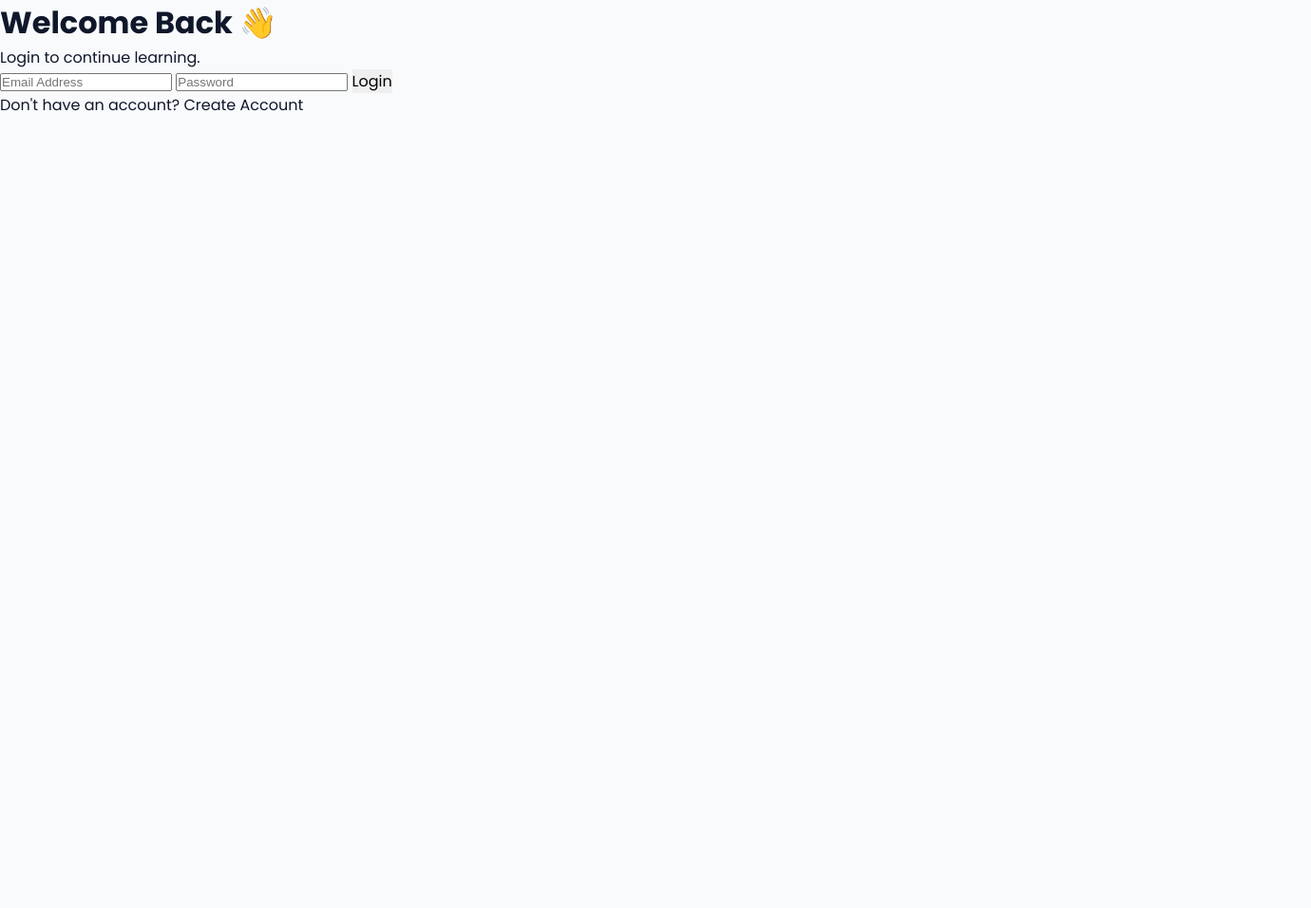
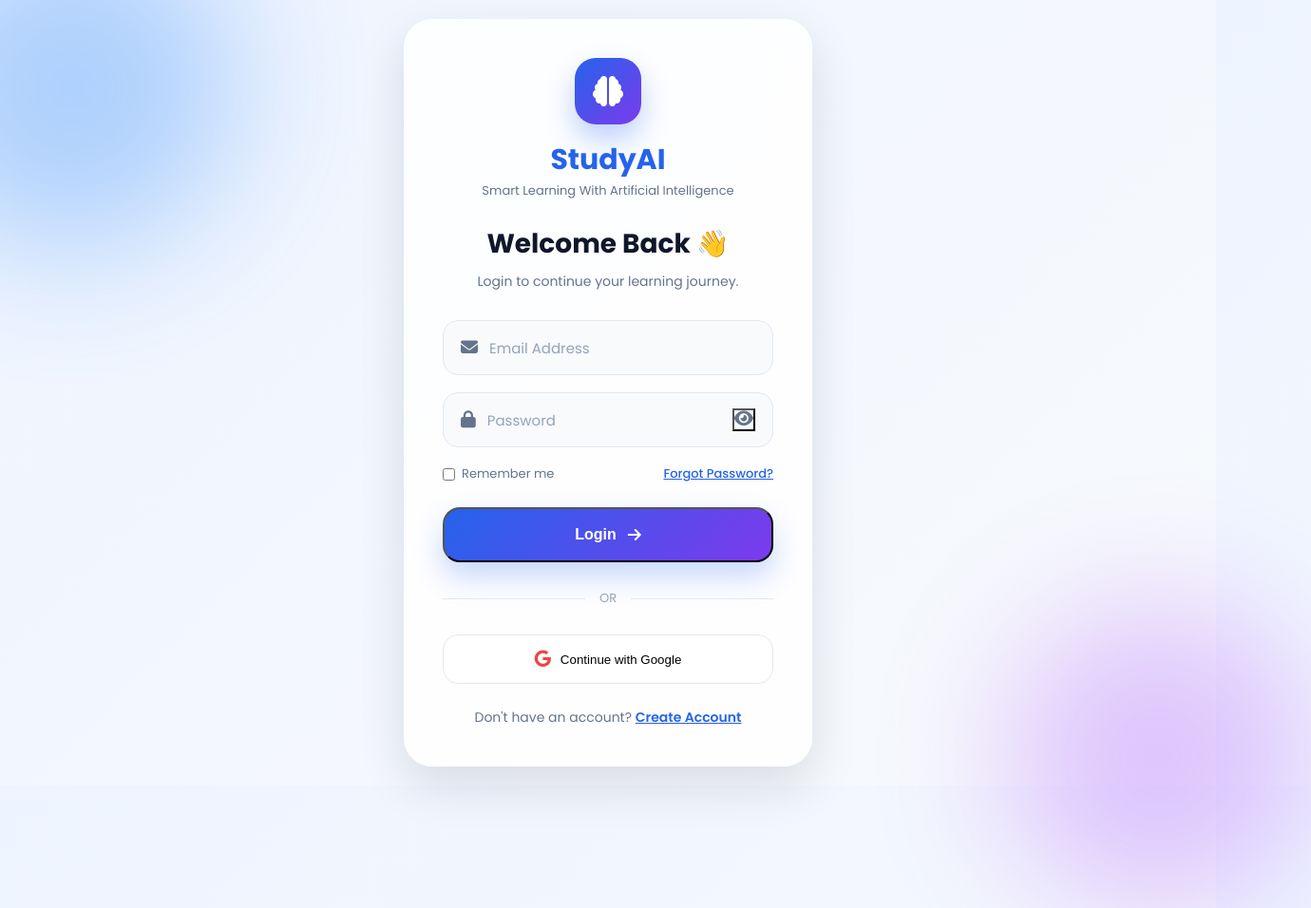
Before and after one commit to www-abubakar/HALEX.V1, a plain HTML site: page pages/login.html in a window 1280 px wide. Shown: the whole page at 95% size, 1380 px wide, since content can reach past the window. Before the commit the page ends 800 px from the top, so only its background shows below. Drawn offline with Linux system fonts and the light colour scheme.

Commit message:
Update login.html

```diff
--- a/pages/login.html
+++ b/pages/login.html
@@ -2,60 +2,323 @@
 <html lang="en">
 
 <head>
-  <meta charset="UTF-8">
-  <meta name="viewport" content="width=device-width, initial-scale=1.0">
-  <title>Login | StudyAI</title>
 
-  <link rel="preconnect" href="https://fonts.googleapis.com">
-  <link rel="preconnect" href="https://fonts.gstatic.com" crossorigin>
+<meta charset="UTF-8">
 
-  <link href="https://fonts.googleapis.com/css2?family=Poppins:wght@300;400;500;600;700&display=swap" rel="stylesheet">
+<meta name="viewport" content="width=device-width, initial-scale=1.0">
 
-  <link rel="stylesheet" href="../style.css">
+
+<title>
+Login | StudyAI
+</title>
+
+
+
+<link rel="preconnect" href="https://fonts.googleapis.com">
+
+<link rel="preconnect" href="https://fonts.gstatic.com" crossorigin>
+
+
+<link href="https://fonts.googleapis.com/css2?family=Poppins:wght@300;400;500;600;700;800&display=swap" rel="stylesheet">
+
+
+
+<link rel="stylesheet"
+href="https://cdnjs.cloudflare.com/ajax/libs/font-awesome/6.7.2/css/all.min.css">
+
+
+
+<link rel="stylesheet"
+href="../css/login.css">
+
+
 </head>
+
+
 
 <body>
 
+
+
+<div class="bg-shape shape1"></div>
+<div class="bg-shape shape2"></div>
+
+
+
+
+
 <div class="auth-container">
+
+
 
 <div class="auth-card">
 
-<h1>Welcome Back 👋</h1>
 
-<p>Login to continue learning.</p>
+
+
+
+<div class="brand">
+
+
+<div class="brand-icon">
+
+<i class="fas fa-brain"></i>
+
+</div>
+
+
+<h1>
+StudyAI
+</h1>
+
+
+<p>
+Smart Learning With Artificial Intelligence
+</p>
+
+
+</div>
+
+
+
+
+
+
+<h2>
+Welcome Back 👋
+</h2>
+
+
+
+<p class="subtitle">
+
+Login to continue your learning journey.
+
+</p>
+
+
+
+
 
 <form id="loginForm">
 
-<input
-id="email"
-type="email"
-placeholder="Email Address"
-required>
+
+
+<div class="input-box">
+
+
+<i class="fas fa-envelope"></i>
+
 
 <input
+
+id="email"
+
+type="email"
+
+placeholder="Email Address"
+
+required
+
+>
+
+
+</div>
+
+
+
+
+
+<div class="input-box">
+
+
+<i class="fas fa-lock"></i>
+
+
+
+<input
+
 id="password"
+
 type="password"
+
 placeholder="Password"
-required>
 
-<button type="submit">
+required
+
+>
+
+
+
+<button
+
+type="button"
+
+id="showPassword"
+
+class="show-password"
+
+>
+
+<i class="fas fa-eye"></i>
+
+</button>
+
+
+
+</div>
+
+
+
+
+
+
+<div class="login-options">
+
+
+<label>
+
+
+<input
+type="checkbox"
+id="rememberMe"
+>
+
+
+<span>
+Remember me
+</span>
+
+
+</label>
+
+
+
+<a href="#">
+Forgot Password?
+</a>
+
+
+
+</div>
+
+
+
+
+
+
+
+
+<button
+type="submit"
+class="login-btn"
+id="loginBtn"
+>
+
+
+<span>
 Login
+</span>
+
+
+<i class="fas fa-arrow-right"></i>
+
+
+
 </button>
+
+
+
+
 
 </form>
 
-<div class="auth-footer">
-<p>
-Don't have an account?
-<a href="signup.html">Create Account</a>
-</p>
-</div>
+
+
+
+
+
+
+<div class="divider">
+
+
+<span>
+OR
+</span>
+
 
 </div>
 
+
+
+
+
+
+
+<div class="social-login">
+
+
+<button>
+
+<i class="fab fa-google"></i>
+
+Continue with Google
+
+</button>
+
+
 </div>
+
+
+
+
+
+
+
+
+<div class="auth-footer">
+
+
+<p>
+
+Don't have an account?
+
+<a href="signup.html">
+
+Create Account
+
+</a>
+
+
+</p>
+
+
+</div>
+
+
+
+
+
+
+
+
+</div>
+
+
+</div>
+
+
+
+
+
+
+
 
 <script type="module" src="../login.js"></script>
 
+
+
 </body>
+
+
 </html>
```
